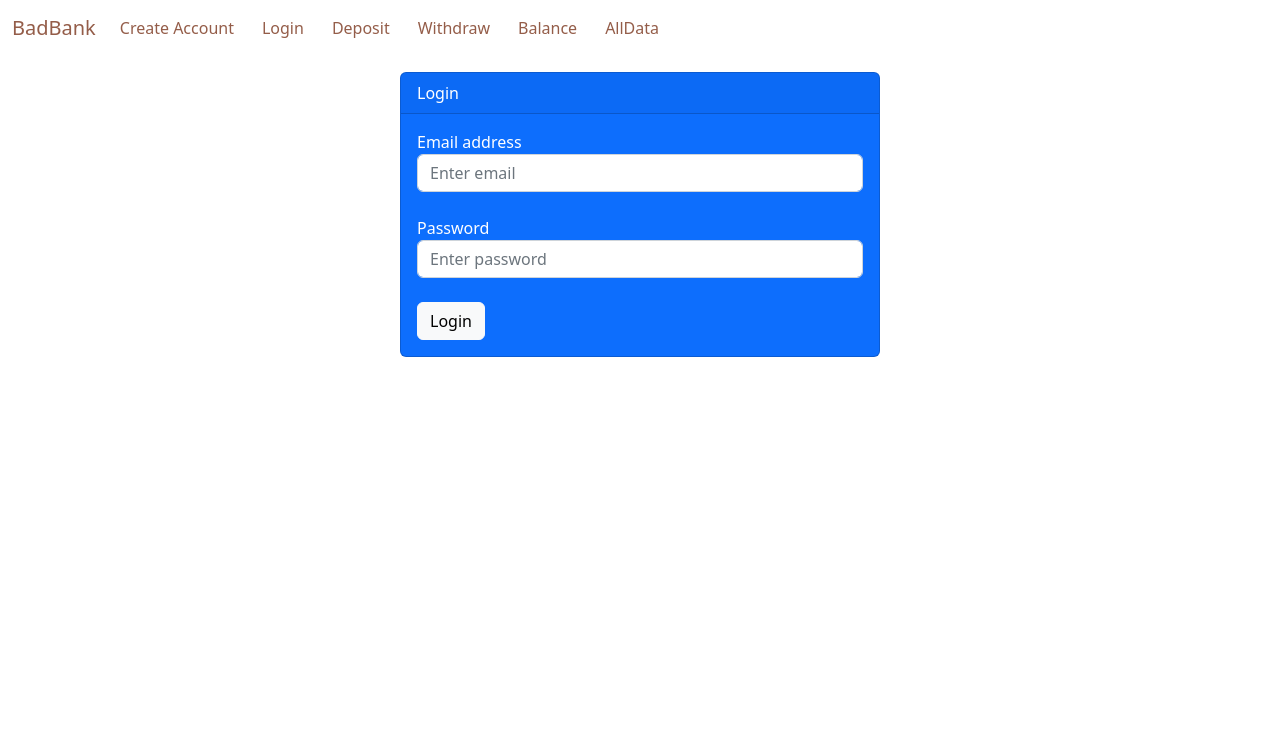
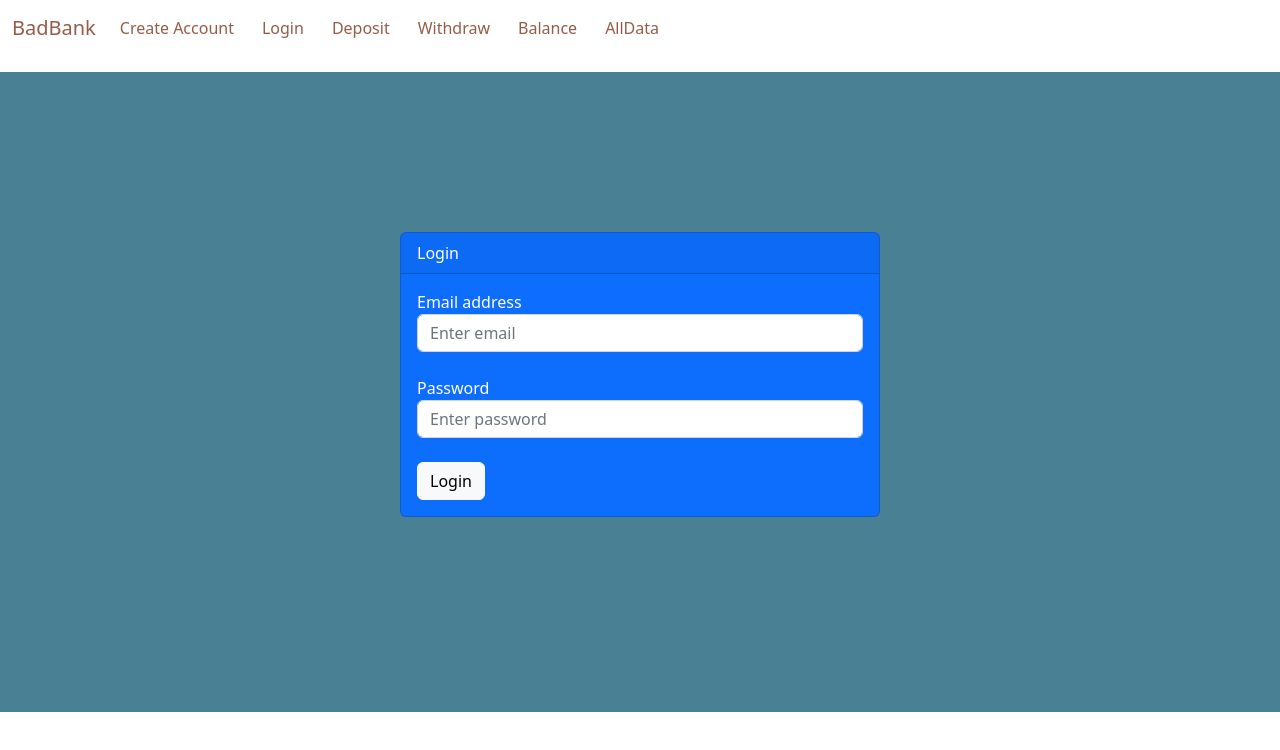
Before and after one commit to SaulEnriqueMR/bad-banking, a React (Create React App) app in the folder banking-app/: page /#/Login in a window 1280 px wide. Shown: the top 750 px of the page. Built offline with nearby package versions, Linux system fonts and the light colour scheme.

Commit message:
Login added

```diff
--- a/banking-app/src/pages/Login.js
+++ b/banking-app/src/pages/Login.js
@@ -7,6 +7,7 @@ function Login(){
 	const [email, setEmail] = useState('');
 	const [password, setPassword] = useState('');
 	const ctx = useContext(UserContext);
+	const [account, setAccount] = useState(ctx.account)
 
 	function validate(field, label){
 		if (!field) {
@@ -30,8 +31,23 @@ function Login(){
 		}
 		ctx.account = result[0];
 		console.log('setted context: ', ctx.account)
+		setAccount(ctx.account);
 	}
 
+	const getCard = () => {
+		if (Object.entries(account).length > 0) {
+			return (
+					<Card
+							bgcolor="primary"
+							header="Login"
+							body={
+								<>
+									<p>You are logged in! You can check your account balanced, widthdraw money or deposit money</p>
+								</>
+							}
+					/>
+			)
+		}
 		return (
 				<Card
 						bgcolor="primary"
@@ -50,4 +66,17 @@ function Login(){
 		)
 	}
 
+	return (
+			<>
+				<div className="home">
+					<div className="container home__layout">
+						<div className="home__content">
+							{getCard()}
+						</div>
+					</div>
+				</div>
+			</>
+	)
+}
+
 export default Login;
```
Lines whose indentation alone changed are shown as unchanged.
